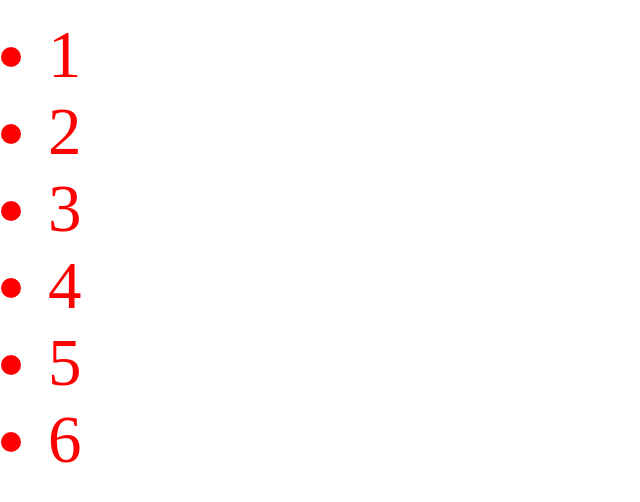
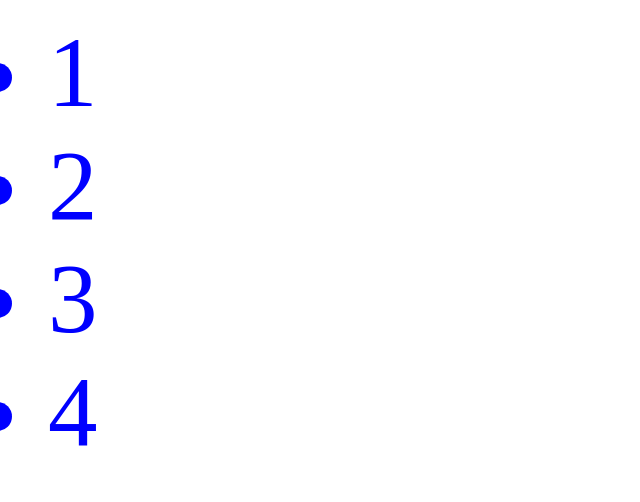
Before and after one commit to Liubomyr52/Projects, a plain HTML site: page index.html in a window 1280 px wide. Shown: the whole page, without its empty margins (0-640 px from the left). Drawn offline with Linux system fonts and the light colour scheme.

Commit message:
new branch color

```diff
--- a/index.html
+++ b/index.html
@@ -14,8 +14,6 @@
                 <li>2</li>
                 <li>3</li>
                 <li>4</li>
-                <li>5</li>
-                <li>6</li>
             </ul>
         </nav>
     </section>
--- a/main.css
+++ b/main.css
@@ -1,4 +1,4 @@
 section nav ul li {
-    color: red;
-    font-size: 67px;
+    color: blue;
+    font-size: 99px;
 }
```
